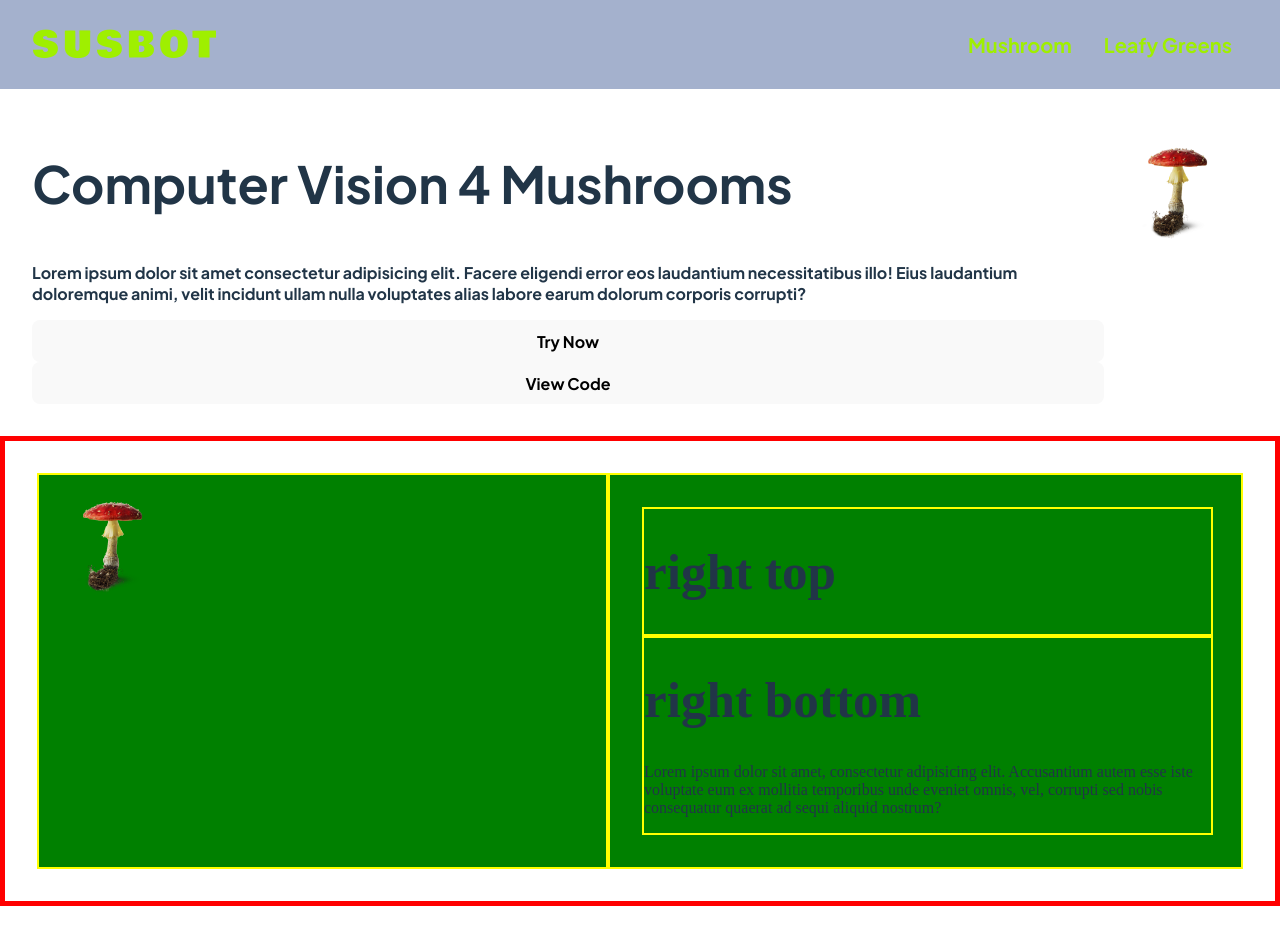
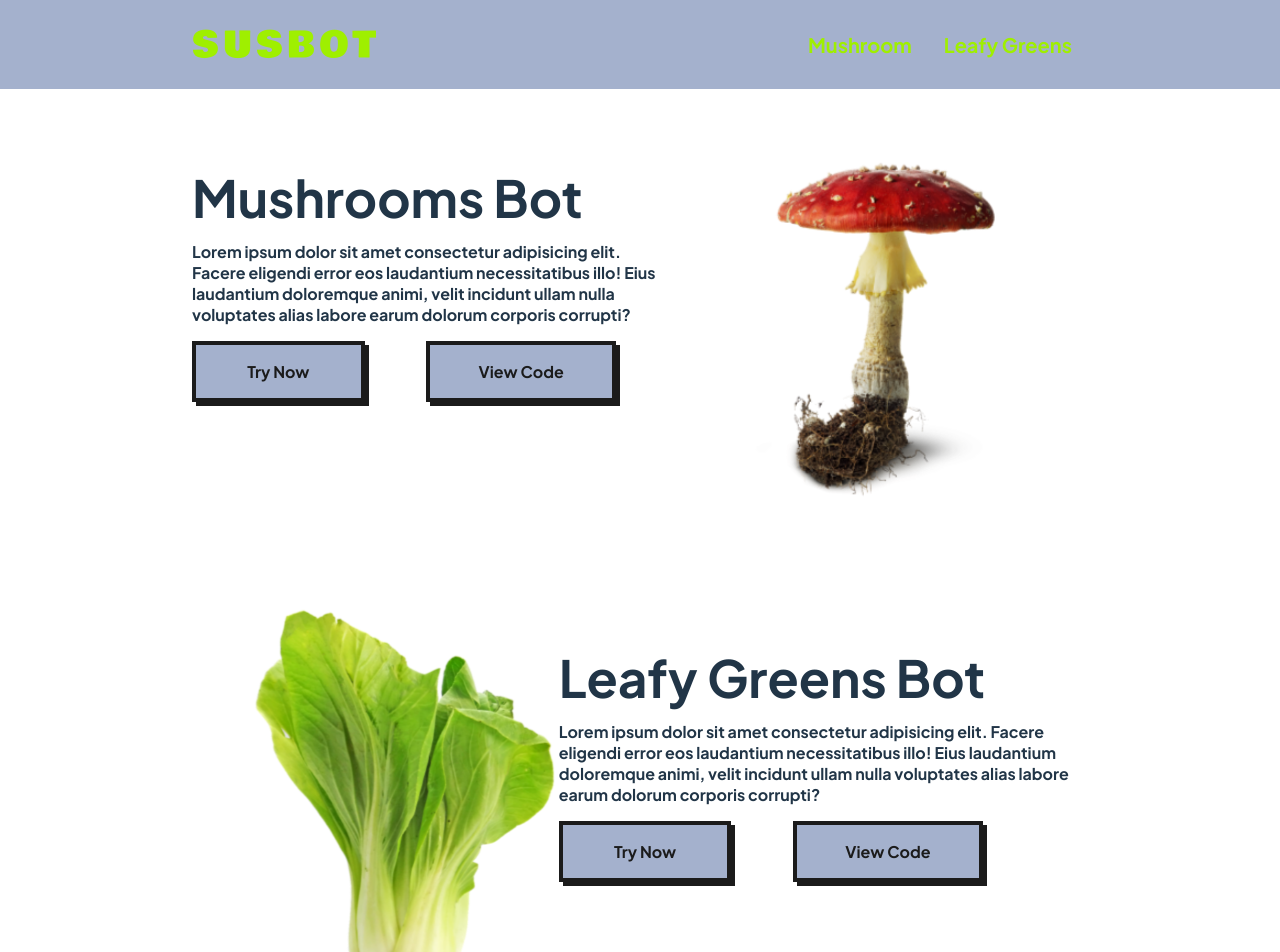
Before and after one commit to Shaburu/Advanced-Mushroom-Habitat-Mush-E, a React (Vite) app in the folder Mush-E/: page / in a window 1280 px wide. Shown: the top 952 px of the page. Before the commit the page ends 906 px from the top, so only its background shows below. Built offline with nearby package versions, Linux system fonts and the light colour scheme.

Commit message:
Last Commit of the day

```diff
--- a/Mush-E/src/App.css
+++ b/Mush-E/src/App.css
@@ -1,31 +1,23 @@
+*{--htbgreen: #9fef00;
+  --node:#141d2b;
+  --htbgrey: #a4b1cd;
+  --azure: #0086ff;
+  --nugget:#ffaf00;
+  --malware:#ff3e3e;
+  --purple:#9f00ff;
+  --aquamarine:#2ee7b6;
+  --nodelighter: #1e2d44;
+  --nodeMoreLighter:#21334d;
+  --nodedark: #0d121b;
+  --cartoonRed: #ea4f5e;
+  --cartoonYellow: #f6c348;
+  --cartoonGreen:	#40e7b9;
+  --cartoonBlue:#4f73f4;
+  --cartoonViolet:#da65f9;
+  --red100: #F5776B;
+  --black100: #1B1B1B;
+}
+
 #root {
   width: 100%;
 }
-
-.logo {
-  height: 6em;
-  padding: 1.5em;
-  will-change: filter;
-  transition: filter 300ms;
-}
-.logo:hover {
-  filter: drop-shadow(0 0 2em #646cffaa);
-}
-.logo.react:hover {
-  filter: drop-shadow(0 0 2em #ff3e3e);
-}
-
-@keyframes logo-scale {
-  0% {
-    transform: scale(1.5);
-  }
-  100% {
-    transform: scale(1);
-  }
-}
-
-@media (prefers-reduced-motion: no-preference) {
-  a:nth-of-type(2) .logo {
-    animation: logo-scale infinite 10s ease-in-out;
-  }
-}
--- a/Mush-E/src/Components/Navbar.css
+++ b/Mush-E/src/Components/Navbar.css
@@ -1,24 +1,3 @@
-
-*{--htbgreen: #9fef00;
-    --node:#141d2b;
-    --htbgrey: #a4b1cd;
-    --azure: #0086ff;
-    --nugget:#ffaf00;
-    --malware:#ff3e3e;
-    --purple:#9f00ff;
-    --aquamarine:#2ee7b6;
-    --nodelighter: #1e2d44;
-    --nodeMoreLighter:#21334d;
-    --nodedark: #0d121b;
-    --cartoonRed: #ea4f5e;
-    --cartoonYellow: #f6c348;
-    --cartoonGreen:	#40e7b9;
-    --cartoonBlue:#4f73f4;
-    --cartoonViolet:#da65f9;
-    --red100: #F5776B;
-    --black100: #1B1B1B;
-}
-
 .active{
     background-color: var(--nodelighter);
 }
@@ -32,7 +11,7 @@ nav {
     position: sticky;
     margin-top: 10px;
     margin: auto;
-    padding: 0.5rem 2rem;
+    padding: 0.5rem 12rem;
 
 }
 
--- a/Mush-E/src/components/pages/Home.css
+++ b/Mush-E/src/components/pages/Home.css
@@ -1,27 +1,96 @@
 .hero{
     display: flex;
-    padding: 2rem;
+    padding: 2rem 12rem;
     font-family: 'jakarta';
+    overflow: hidden;
 }
 
 .content-left{
     display: flex;
     flex-direction: column;
 }
+.content-left h1{
+    margin: 0;
+    margin-top: 3rem;
+}
 
+.content-right2{
+    margin: -40px;
+}
 .TryCode{
     display: flex;
+    gap: 100px;
+    color: var(--black100);
+    font-size: 16px;
 }
+
+
+.TryCode a{
+    color: var(--black100);
+}
+
+a{
+    color: var(--black100);
+}
+
+
+.TryCode div{
+    padding: 1rem 2rem;
+    border: 4px solid var(--black100);
+    background-color: var(--htbgrey);
+    box-shadow: 4px 4px var(--black100);
+    min-width: 75%;
+    text-align: center;
+}
+
+.TryCode div:hover{
+    cursor: pointer;
+    box-shadow: none;
+}
+
+
+.logo {
+    display: flex;
+    justify-content: center;
+    align-items: center;
+    padding: 1.5em;
+    will-change: filter;
+    transition: filter 300ms;
+  }
+  .logo:hover {
+    filter: drop-shadow(0 0 2em var(--htbgreen));
+  }
+  .logo.react:hover {
+    filter: drop-shadow(0 0 2em #ff3e3e);
+  }
+
+  @keyframes logo-scale {
+    0% {
+      transform: scale(1);
+    }
+    50%{
+        transform: scale(1.05);
+    }
+    100% {
+      transform: scale(1);
+    }
+  }
+
+  @media (prefers-reduced-motion: no-preference) {
+    .logo {
+      animation: logo-scale infinite 10s ease-in-out;
+    }
+  }
 
 .flex{
     display: flex;
-    border: 5px solid red;
     padding: 2rem;
 }
 .flex-child{
-      background: green;
       border: 2px solid yellow;
       flex: 1;
+      font-family: 'jakarta';
+
     }
 
 
--- a/Mush-E/src/components/pages/Home.tsx
+++ b/Mush-E/src/components/pages/Home.tsx
@@ -1,5 +1,5 @@
 import viteLogo from '/mascaria.png'
-
+import green from '/bokchoy.png'
 import "./Home.css";
 
 import { Link } from "react-router-dom";
@@ -11,48 +11,84 @@ export const Home = () => {
       <div className='hero'>
           <div className='content-left'>
             <h1>
-              Computer Vision 4 Mushrooms
+             Mushrooms Bot
             </h1>
             <p>
             Lorem ipsum dolor sit amet consectetur adipisicing elit. Facere eligendi error eos
             laudantium necessitatibus illo! Eius laudantium doloremque animi,
             velit incidunt ullam nulla voluptates alias labore earum dolorum corporis corrupti?
             </p>
-            <button>
+            <div className='TryCode'>
+              <Link to="/mushroom">
+              <div>
               Try Now
-            </button>
-            <button>
+              </div>
+              </Link>
+              <a href='#'>
+              <div>
               View Code
-            </button>
+              </div>
+              </a>
+            </div>
           </div>
 
-          <div className='content-right'>
-          <Link to="/green">
+          <div className='content-right logo'>
+          <Link to="/mushroom">
           <img src={viteLogo} className="logo react" alt="React logo" />
           </Link>
           </div>
+        </div>
 
-
+        <div className='hero'>
+          <div className='content-right2 logo'>
+          <Link to="/mushroom">
+          <img src={green} className="logo vite" alt="React logo" width='100%' />
+          </Link>
+          </div>
+          <div className='content-left'>
+            <h1>
+              Leafy Greens Bot
+            </h1>
+            <p>
+            Lorem ipsum dolor sit amet consectetur adipisicing elit. Facere eligendi error eos
+            laudantium necessitatibus illo! Eius laudantium doloremque animi,
+            velit incidunt ullam nulla voluptates alias labore earum dolorum corporis corrupti?
+            </p>
+            <div className='TryCode'>
+              <Link to="/green">
+              <div>
+              Try Now
+              </div>
+              </Link>
+              <a href='#'>
+              <div>
+              View Code
+              </div>
+              </a>
+            </div>
+          </div>
         </div>
 
 
 
-        <div className="flex">
+
+        {/* <div className="flex">
           <div className="flex-child">
           <Link to="/green">
-            <img src={viteLogo} className="logo react" alt="React logo" />
+            <img src={green} className="logo vite" alt="React logo" />
             </Link>
           </div>
           <div className="flex-child flex flex--vertical">
             <div className="flex-child">
-              <h1>right top</h1>
+              <h1>Computer Vision 4 Leafy Greens</h1>
             </div>
             <div className="flex-child">
-              <h1>right bottom</h1>
+              <h1></h1>
               <p>Lorem ipsum dolor sit amet, consectetur adipisicing elit. Accusantium autem esse iste voluptate eum ex mollitia temporibus unde eveniet omnis, vel, corrupti sed nobis consequatur quaerat ad sequi aliquid nostrum?</p>
             </div>
           </div>
-        </div>
+        </div> */}
+
 </div>
 
 
```
Also changed, not shown: Mush-E/public/bokchoy.png (added), Mush-E/public/lettuce.png (added).
